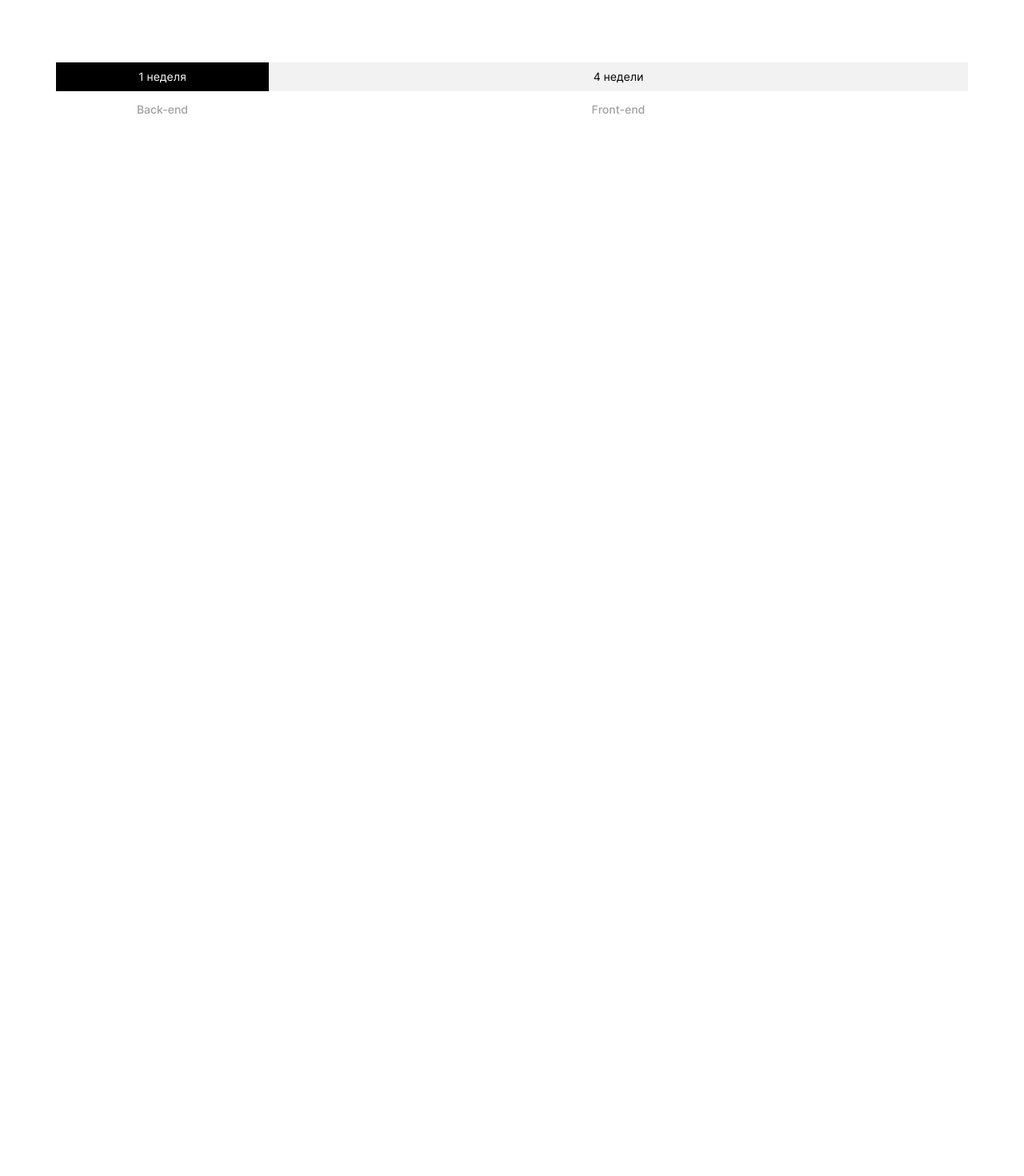
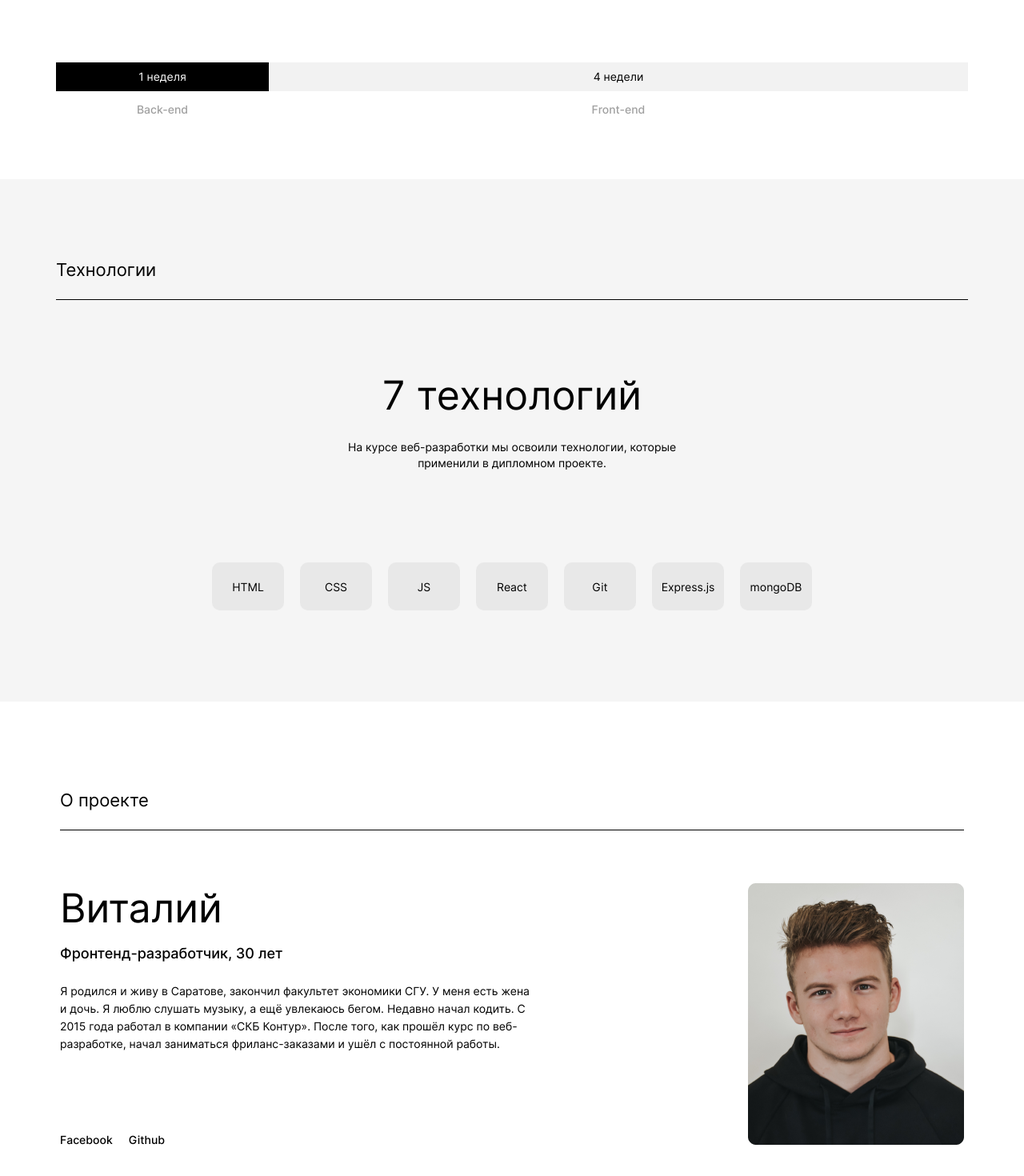
Before and after one commit to ninakoliada/movies-explorer-frontend, a React (Create React App) app: page / in a window 1280 px wide. Shown: the part 980-2450 px from the top of the page at 80% size. Before the commit the page ends 1204 px from the top, so only its background shows below. Built offline with nearby package versions, Linux system fonts and the light colour scheme.

Commit message:
techs & about me

```diff
--- /dev/null
+++ b/src/components/AboutMe/AboutMe.css
@@ -0,0 +1,55 @@
+.about-me {
+    padding: 110px 75px 125px;
+}
+
+.about-me__heading {
+    font-style: normal;
+    font-weight: 400;
+    font-size: 22px;
+    line-height: 27px;
+    margin: 0 0 66px;
+    padding-bottom: 23px;
+    border-bottom: 1px solid #000000;
+}
+
+.about-me__name {
+    font-weight: 400;
+    font-size: 50px;
+    line-height: 58px;
+    margin: 0 0 18px;
+    padding: 0;
+}
+
+.about-me__profession {
+    font-weight: 500;
+    font-size: 18px;
+    line-height: 20px;
+    margin: 0 0 26px;
+    padding: 0;
+}
+.about-me__about {
+    font-weight: 400;
+    font-size: 14px;
+    line-height: 22px;
+    margin: 0 0 99px;
+    padding: 0;
+    max-width: 590px;
+}
+
+.about-me__link {
+    font-weight: 500;
+    font-size: 14px;
+    line-height: 17px;
+    margin: 0;
+    padding: 0;
+}
+
+.about-me__link:nth-of-type(1) {
+    margin-right: 20px;
+}
+
+.about-me__info {
+    display: flex;
+    align-items: center;
+    justify-content: space-between;
+}
--- /dev/null
+++ b/src/components/AboutMe/AboutMe.jsx
@@ -0,0 +1,28 @@
+import { Link } from "../Link/Link";
+import Avatar from "../../images/about-me-avatar.png";
+import "./AboutMe.css";
+
+export const AboutMe = () => {
+    return (
+        <section className="about-me">
+            <h2 className="about-me__heading">О проекте</h2>
+            <div className="about-me__info">
+                <div className="about-me__info-container">
+                    <h3 className="about-me__name">Виталий</h3>
+                    <h4 className="about-me__profession">Фронтенд-разработчик, 30 лет</h4>
+                    <p className="about-me__about">
+                        Я родился и живу в Саратове, закончил факультет экономики СГУ.
+                        У меня есть жена и дочь. Я люблю слушать музыку, а ещё увлекаюсь бегом.
+                        Недавно начал кодить. С 2015 года работал в компании «СКБ Контур».
+                        После того, как прошёл курс по веб-разработке, начал заниматься фриланс-заказами и ушёл с постоянной работы.
+                    </p>
+                    <Link className="about-me__link">Facebook</Link>
+                    <Link className="about-me__link">Github</Link>
+                </div>
+                <div className="about-me__info-container">
+                    <img className="aboute-me__avatar" alt="аватар" src={Avatar} />
+                </div>
+            </div>
+        </section>
+    )
+}
--- a/src/components/Main/Main.jsx
+++ b/src/components/Main/Main.jsx
@@ -1,5 +1,7 @@
 import { Promo } from "../Promo/Promo";
 import { AboutProject } from "../AboutProject/AboutProject";
+import { Techs } from "../Techs/Techs";
+import { AboutMe } from "../AboutMe/AboutMe";
 
 
 export const Main = () => {
@@ -7,6 +9,8 @@ export const Main = () => {
         <main>
             <Promo />
             <AboutProject />
+            <Techs />
+            <AboutMe />
         </main>
     )
 }
--- /dev/null
+++ b/src/components/Techs/Techs.css
@@ -0,0 +1,53 @@
+.techs {
+    padding: 100px 70px;
+    background-color: #F5F5F5;
+}
+
+.techs__heading {
+    font-style: normal;
+    font-weight: 400;
+    font-size: 22px;
+    line-height: 27px;
+    margin: 0;
+    padding-bottom: 23px;
+    border-bottom: 1px solid #000000;
+}
+
+.techs__title {
+    font-weight: 400;
+    font-size: 50px;
+    line-height: 58px;
+    text-align: center;
+    margin: 90px 0 26px;
+    padding: 0;
+}
+
+.techs__info {
+    margin: 0 auto;
+    margin-bottom: 100px;
+    padding: 0;
+    max-width: 460px;
+    text-align: center;
+    font-weight: 400;
+    font-size: 14px;
+    line-height: 20px;
+}
+
+.techs__container {
+    display: flex;
+    justify-content: center;
+    gap: 20px;
+}
+
+.techs__techs-item {
+    font-weight: 400;
+    font-size: 14px;
+    line-height: 17px;
+    width: 90px;
+    height: 60px;
+    background-color: #E8E8E8;
+    border-radius: 10px;
+    display: flex;
+    justify-content: center;
+    align-items: center;
+}
--- /dev/null
+++ b/src/components/Techs/Techs.jsx
@@ -0,0 +1,20 @@
+import "./Techs.css";
+
+export const Techs = () => {
+    return (
+        <section className="techs">
+            <h2 className="techs__heading">Технологии</h2>
+            <h3 className="techs__title">7 технологий</h3>
+            <p className="techs__info">На курсе веб-разработки мы освоили технологии, которые применили в дипломном проекте.</p>
+            <div className="techs__container">
+                <p className="techs__techs-item">HTML</p>
+                <p className="techs__techs-item">CSS</p>
+                <p className="techs__techs-item">JS</p>
+                <p className="techs__techs-item">React</p>
+                <p className="techs__techs-item">Git</p>
+                <p className="techs__techs-item">Express.js</p>
+                <p className="techs__techs-item">mongoDB</p>
+            </div>
+        </section>
+    )
+}
```
Also changed, not shown: src/images/about-me-avatar.png (added).
